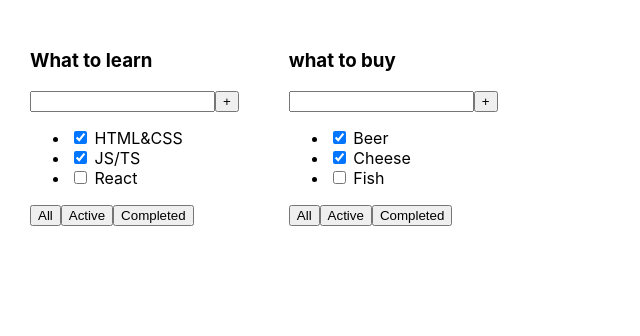
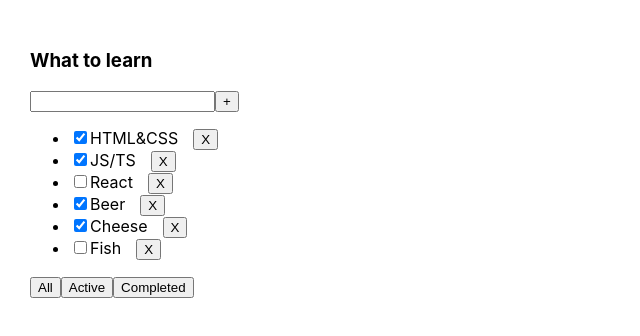
Before and after one commit to 0603anton/todo_list, a React (Create React App) app: page / in a window 1280 px wide. Shown: the top 336 px of the page, without its empty margins (0-640 px from the left). Built offline with nearby package versions, Linux system fonts and the light colour scheme.

Commit message:
2nd lesson Monday - done without comments

```diff
--- a/src/App.tsx
+++ b/src/App.tsx
@@ -1,30 +1,57 @@
-import React from 'react';
+import React, {useState} from 'react';
 import './App.css';
-import TodoList, {TaskType} from './TodoList';
+import TodoList from './TodoList';
+
+export type FilterValueType = 'All' | 'Active' | 'Completed'
 
 function App() {
     //BLL( Business Logic Layer):
     const todoListTitle: string = 'What to learn';
-    const tasks: Array<TaskType> = [
+    const [tasks, setTasks] = useState([
         {id: 1, title: 'HTML&CSS', isDone: true},
         {id: 2, title: 'JS/TS', isDone: true},
         {id: 3, title: 'React', isDone: false},
-
-    ];
-
-    const todoListTitle_2: string = 'what to buy';
-    const tasks_2: Array<TaskType> = [
         {id: 4, title: 'Beer', isDone: true},
         {id: 5, title: 'Cheese', isDone: true},
         {id: 6, title: 'Fish', isDone: false},
+    ])
 
-    ];
-    //
+    function removeTask(id: number) {
+        let filteredTasks = tasks.filter((task) => {
+            return task.id !== id
+        })
+        setTasks(filteredTasks)
+        console.log(tasks)
+    }
+
+    let [filter, setFilter] = useState<FilterValueType>(`All`);
+
+    let TasksForTodo = tasks;
+
+    if (filter === `Active`) {
+        TasksForTodo = tasks.filter((task) => {
+            return !task.isDone
+        })
+        console.log(TasksForTodo)
+    }
+    if (filter === `Completed`) {
+        TasksForTodo = tasks.filter((task) => {
+            return task.isDone
+        })
+    }
+
+    function changeFilter(value: FilterValueType) {
+        setFilter(value)
+    }
+
     //GUI:
     return (
         <div className="App">
-            <TodoList title={todoListTitle} tasks={tasks}/>
-            <TodoList title={todoListTitle_2} tasks={tasks_2}/>
+            <TodoList removeTask={removeTask}
+                      title={todoListTitle}
+                      tasks={TasksForTodo}
+                      changeFilter={changeFilter}/>
+
         </div>
     );
 }
--- a/src/TodoList.tsx
+++ b/src/TodoList.tsx
@@ -1,8 +1,11 @@
 import React from 'react';
+import {FilterValueType} from './App';
 
 type TodoListPropsType = {
     title: string,
     tasks: Array<TaskType>,
+    removeTask: (id: number) => void
+    changeFilter: (value: FilterValueType) => void
 }
 
 export type TaskType = {
@@ -21,15 +24,19 @@
                 <button>+</button>
             </div>
             <ul>
-                <li><input type="checkbox" checked={props.tasks[0].isDone}/> <span>{props.tasks[0].title}</span></li>
-                <li><input type="checkbox" checked={props.tasks[1].isDone}/> <span>{props.tasks[1].title}</span></li>
-                <li><input type="checkbox" checked={props.tasks[2].isDone}/> <span>{props.tasks[2].title}</span></li>
-
+                {props.tasks.map((task: TaskType) => {
+                    return <li key={task.id}><input type="checkbox" defaultChecked={task.isDone}/>
+                        <span>{task.title}</span>
+                        <button onClick={() => props.removeTask(task.id)}
+                                style={{marginLeft: '15px'}}>X
+                        </button>
+                    </li>
+                })}
             </ul>
             <div>
-                <button>All</button>
-                <button>Active</button>
-                <button>Completed</button>
+                <button onClick={() => props.changeFilter('All')}>All</button>
+                <button onClick={() => props.changeFilter('Active')}>Active</button>
+                <button onClick={() => props.changeFilter('Completed')}>Completed</button>
             </div>
         </div>
     );
```
